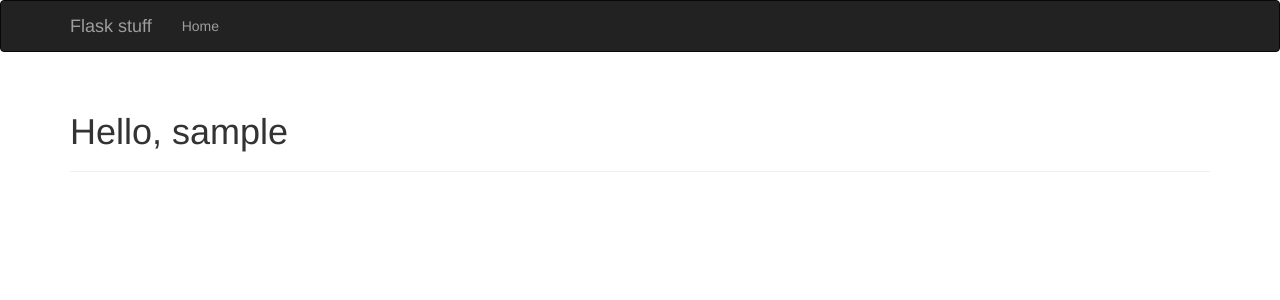
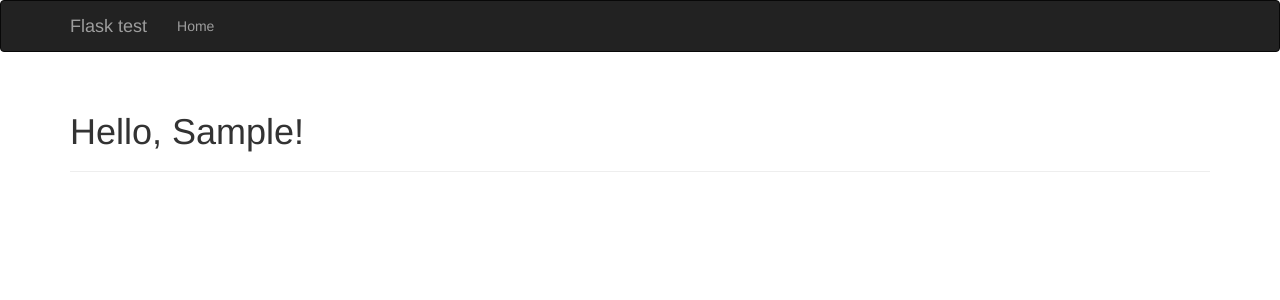
Before and after one commit to forestmonster/verbose-palm-tree, a Flask app: a page that uses templates/user.html in a window 1280 px wide. Shown: the top 300 px of the page. Run offline with Flask 2, Linux system fonts and the light colour scheme; some libraries are stand-ins or nearby versions.

```diff
--- a/templates/user.html
+++ b/templates/user.html
@@ -13,7 +13,7 @@
                   <span class="icon-bar"></span>
                   <span class="icon-bar"></span>
               </button>
-            <a class="navbar-brand" href="/">Flask stuff</a>
+              <a class="navbar-brand" href="/">Flask test</a>
           </div>
           <div class="navbar-collapse collapse">
               <ul class="nav navbar-nav">
@@ -27,7 +27,7 @@
 {% block content %}
   <div class="container">
       <div class="page-header">
-        <h1>Hello, {{ name }}</h1>
+          <h1>Hello, {{ name|title }}!</h1>
       </div>
   </div>
 {% endblock %}
```
Lines whose indentation alone changed are shown as unchanged.
